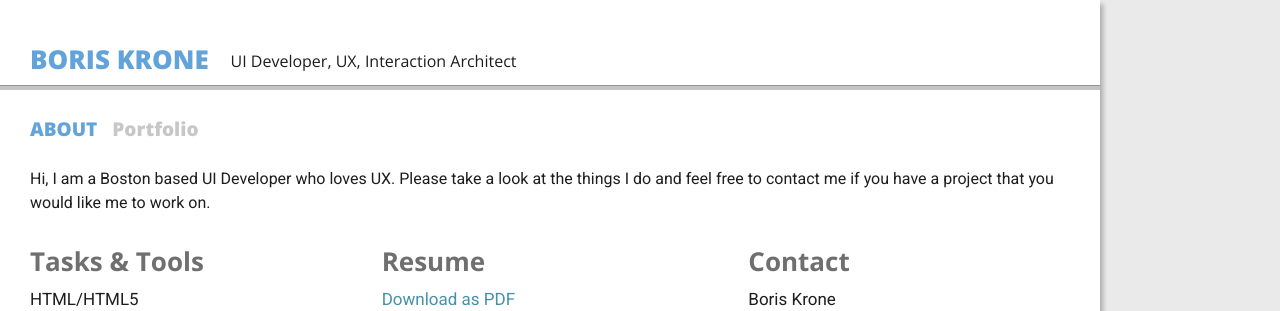
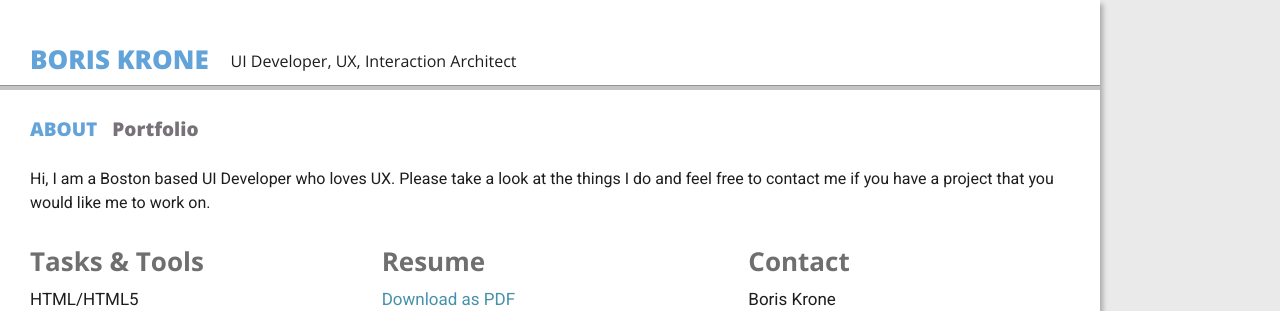
Before and after one commit to b-d-k/b-d-k.github.io, a Jekyll site: the page built from index.html, in a window 1280 px wide. Shown: the top 311 px of the page. Built offline with Jekyll 4.4.1, drawn with Linux system fonts in a browser that asks for light colours; some web fonts are replaced.

Commit message:
changed resume pdf title, nav inactive now darker

```diff
--- a/_sass/custom/_custom.scss
+++ b/_sass/custom/_custom.scss
@@ -198,7 +198,7 @@ body{
       a{
         //color: lighten(getColor(text, primary), 10%);
         font-weight: 800;
-        color: #c7c7c7;
+        color: #767277;
 
         &:hover{
           color: #eb7d12;
```
Also changed, not shown: 1 other file.
